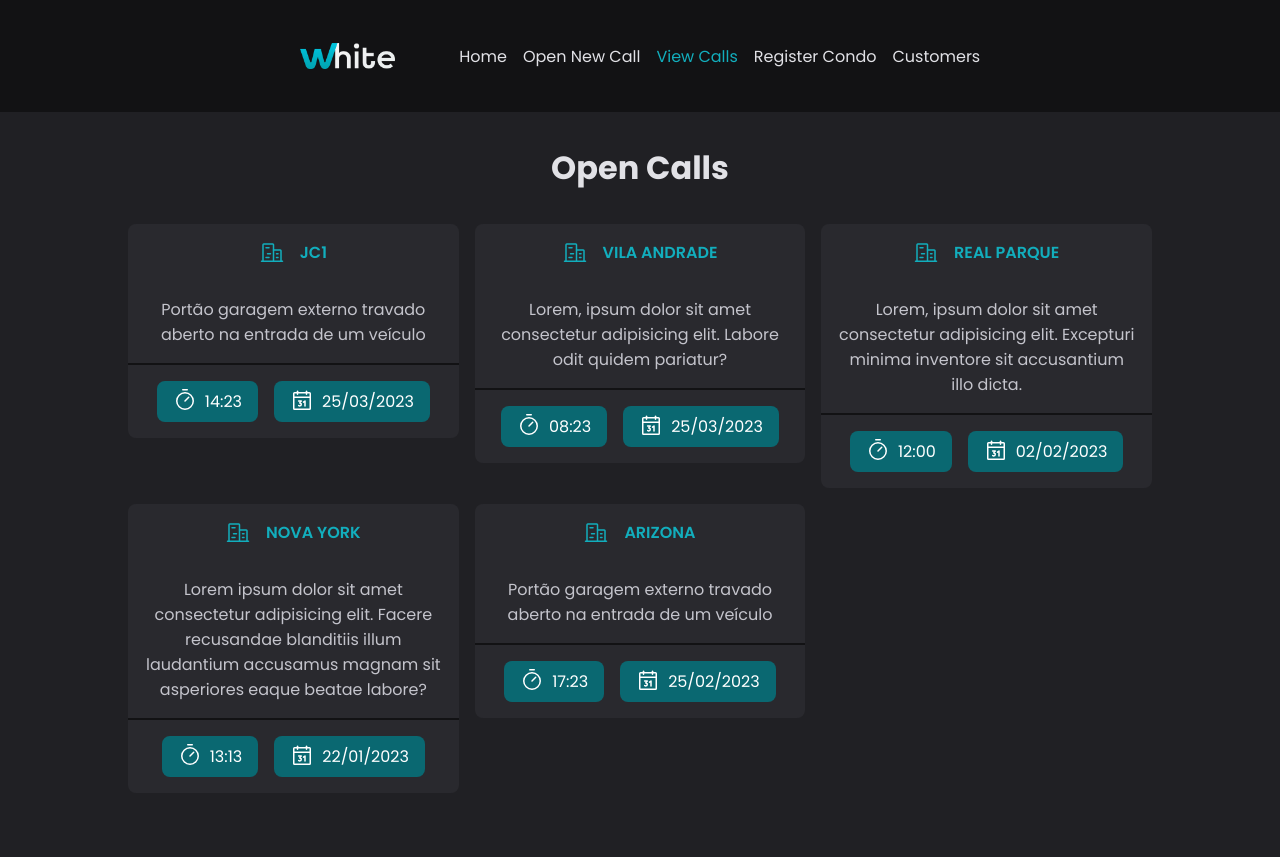
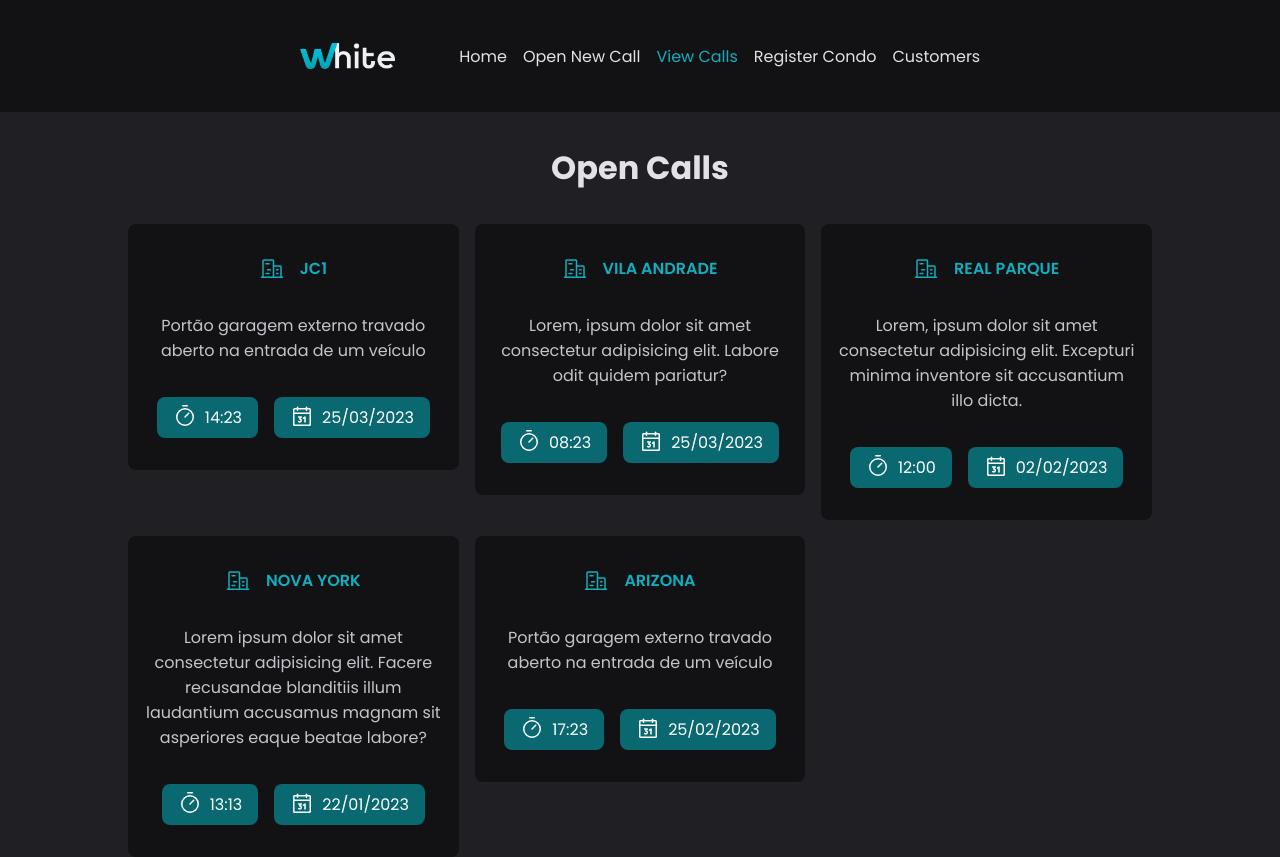
Before and after one commit to lucianobs1/web-react-condo-manager, a React (Vite) app: page /view-calls in a window 1280 px wide. Before the commit the page ends 800 px from the top, so only its background shows below. Built offline with nearby package versions, Linux system fonts and the light colour scheme.

Commit message:
chore: update ViewCalls styles

```diff
--- a/src/pages/ViewCalls/styles.ts
+++ b/src/pages/ViewCalls/styles.ts
@@ -38,11 +38,12 @@ export const CallHeader = styled.header`
 `;
 
 export const Call = styled.div`
-  background: ${(props) => props.theme['gray-700']};
+  background: ${(props) => props.theme['gray-900']};
   border-radius: 8px;
   height: max-content;
   transition: background-color 0.4s;
   text-align: center;
+  padding: 1rem 0;
 
   &:hover {
     background: ${(props) => props.theme['gray-600']};
```
